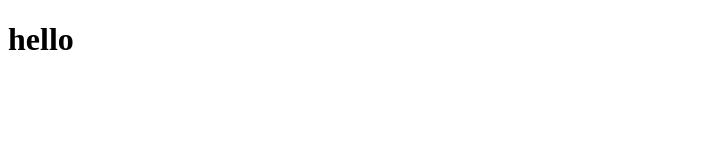
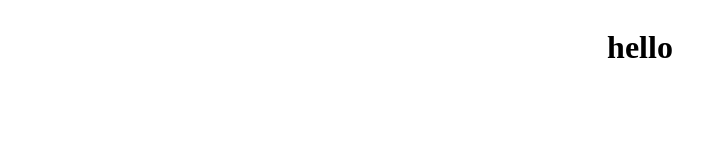
Before and after one commit to dnlespinosa/gitdemo, a plain HTML site: page index.html in a window 1280 px wide. Shown: the whole page, without its empty margins (0-726 px from the left). Drawn offline with Linux system fonts and the light colour scheme.

Commit message:
add basic css

```diff
--- /dev/null
+++ b/app.css
@@ -0,0 +1,5 @@
+body {
+    display:flex;
+    justify-content: center;
+    align-items: center;
+}
--- a/index.html
+++ b/index.html
@@ -5,6 +5,7 @@
     <meta http-equiv="X-UA-Compatible" content="IE=edge">
     <meta name="viewport" content="width=<device-width>, initial-scale=1.0">
     <title>Document</title>
+    <link rel='stylesheet' href='app.css'>
 </head>
 <body>
     <h1>hello</h1>
```
